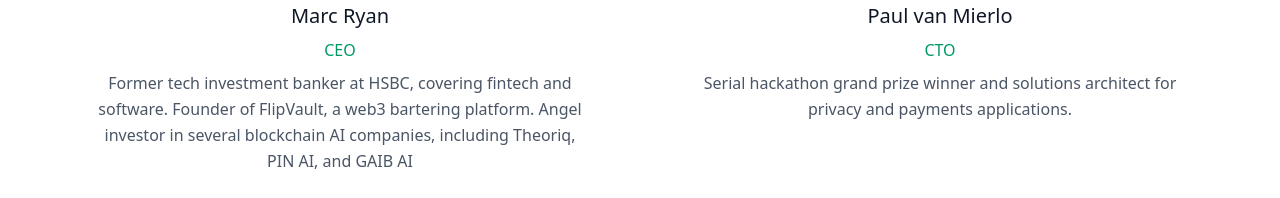
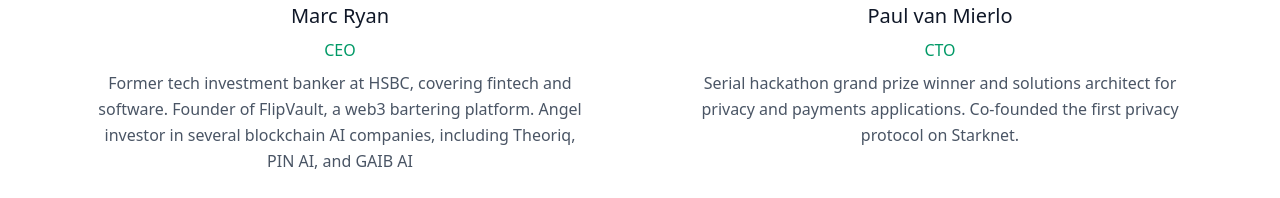
Before and after one commit to paulman5/SpoutLandingPage, a Next.js app: page / in a window 1280 px wide. Shown: the part 3164-3362 px from the top of the page. Built offline with nearby package versions, Linux system fonts and the light colour scheme.

Commit message:
added descriptions

```diff
--- a/src/app/page.tsx
+++ b/src/app/page.tsx
@@ -247,7 +247,7 @@ export default function LandingPage() {
                     name: "Paul van Mierlo",
                     role: "CTO",
                     description:
-                      "Serial hackathon grand prize winner and solutions architect for privacy and payments applications.",
+                      "Serial hackathon grand prize winner and solutions architect for privacy and payments applications. Co-founded the first privacy protocol on Starknet. ",
                     image: "/headshotpaul.jpg",
                   },
                 ].map((member, i) => (
```
